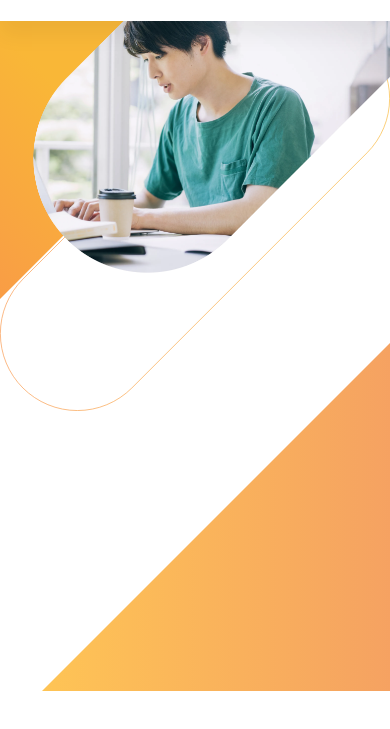
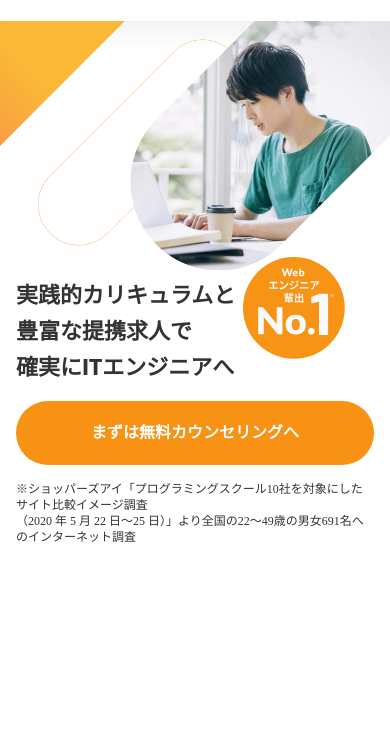
Before and after one commit to autumn-owo/potepan-practice-1, a plain HTML site: page index.html in a window 390 px wide. Shown: the part 49-778 px from the top of the page. Drawn offline with Linux system fonts and the light colour scheme.

Commit message:
完成_var1

```diff
--- a/css/style.css
+++ b/css/style.css
@@ -2,6 +2,7 @@
 body {
     font-family: "游ゴシック", YuGothic, "ヒラギノ角ゴ Pro W3", "Hiragino Kaku Gothic Pro", "メイリオ", Meiryo, "ＭＳ Ｐゴシック", "MS PGothic";
     color: #333333;
+    font-weight: 500;
 }
 
 .sp {
@@ -49,6 +50,10 @@
     display: block;
 }
 
+.nav-li:hover {
+    opacity: 0.8;
+}
+
 .nav-li-btn {
     color: #fff;
     font-size: 12px;
@@ -77,7 +82,7 @@
 /* ヒーローイメージ */
 .hero_img {
     position: relative;
-    height: 740px;
+    height: 739px;
 }
 
 .hero_img_ab {
@@ -94,10 +99,67 @@
     right: 0;
 }
 
+.hero_img_maru {
+    top: 84px;
+    left: -70px;
+}
+
 .hero_img_main {
     top: -70px;
     right: 0;
     width: 775px;
+}
+
+.hero_text_box {
+    position: relative;
+    max-width: 1040px;
+    padding-top: 219px;
+    margin-left: auto;
+    margin-right: auto;
+}
+
+.hero_text_re {
+    position: relative;
+    width: fit-content;
+}
+
+.hero_text_ab {
+    position: absolute;
+    top: -105px;
+    right: -150px;
+}
+
+.hero_text {
+    font-family: "Lato", sans-serif;
+    font-size: 42px;
+    font-weight: 800;
+    line-height: 63px;
+    margin-bottom: 16px;
+}
+
+.hero_btn {
+    align-items: center;
+    background-color: #F79214;
+    border-radius: 38px;
+    color: #fff;
+    cursor: pointer;
+    display: flex;
+    font-size: 16px;
+    font-weight: 700;
+    height: 64px;
+    justify-content: center;
+    text-decoration: none;
+    text-align: center;
+    margin-bottom: 16px;
+}
+
+.hero_btn:hover {
+    opacity: 0.8;
+}
+
+.comento {
+    font-size: 12px;
+    line-height: 16px;
 }
 
 /* 1080px以下で表示 */
@@ -134,10 +196,17 @@
     .hamburger span:last-child {
         top: 100%;
     }
+
+    /* ヒーローイメージ */
+    .hero_text_box {
+        max-width: none;
+        padding-left: 36px;
+        padding-right: 36px;
+    }
 }
 
-/* 768px以下で表示 */
-@media (max-width:768px) {
+/* 767px以下で表示 */
+@media (max-width:767px) {
 
     /* 全体 */
     .pc {
@@ -157,4 +226,39 @@
         margin: 0 16px;
     }
 
+    /* ヒーローイメージ */
+    .hero_img {
+        height: fit-content;
+    }
+
+    .hero_sp {
+        margin-bottom: 5px;
+    }
+
+    .hero_text_box {
+        padding-left: 16px;
+        padding-right: 16px;
+        padding-top: 0;
+        padding-bottom: 20px;
+    }
+
+    .hero_text {
+        font-size: 22px;
+        line-height: 36px;
+        position: relative;
+        width: fit-content;
+    }
+
+    .hero_text_ab {
+        height: 102px;
+        width: 102px;
+        top: -20px;
+        right: -110px;
+    }
+
+    .hero_sp {
+        display: block;
+        margin-bottom: 7px;
+
+    }
 }
--- a/index.html
+++ b/index.html
@@ -35,12 +35,12 @@
                 <!-- ナビリスト -->
                 <div class="nav-list">
                     <ul class="nav-ul">
-                        <li class="nav-li"><a href=""><span>CONTENT</span><span>学習内容</span></a></li>
-                        <li class="nav-li"><a href=""><span>INTERVIEW</span><span>受講者の声</span></a></li>
-                        <li class="nav-li"><a href=""><span>FAQ</span><span>よくある質問</span></a></li>
-                        <li class="nav-li"><a href=""><span>RECRUIT</span><span>採用企業へ</span></a></li>
-                        <li class="nav-li"><a href=""><span>U29</span><span>29歳以下の方へ</span></a></li>
-                        <li class="nav-li-btn"><a href="">無料カウンセリング</a></li>
+                        <li class="nav-li"><a href="#"><span>CONTENT</span><span>学習内容</span></a></li>
+                        <li class="nav-li"><a href="#"><span>INTERVIEW</span><span>受講生の声</span></a></li>
+                        <li class="nav-li"><a href="#"><span>FAQ</span><span>よくある質問</span></a></li>
+                        <li class="nav-li"><a href="#"><span>RECRUIT</span><span>採用企業様へ</span></a></li>
+                        <li class="nav-li"><a href="#"><span>U29</span><span>29歳以下の方へ</span></a></li>
+                        <li class="nav-li-btn"><a href="#">無料カウンセリング</a></li>
                     </ul>
 
                 </div>
@@ -57,10 +57,35 @@
     <main>
         <!-- ヒーローイメージ -->
         <section class="hero_img">
-            <img src="./img/left-rectangle.svg" alt="左三角" width="348" height="348"  class="hero_img_ab hero_img_left">
-            <img src="img/fill-rectangle.svg" alt="丸"class="hero_img_ab">
-            <img src="img/main-visual.webp" alt="人" width="775" class="hero_img_ab hero_img_main">
-        <img src="img/right-rectangle.svg" alt="右三角" width="348" height="348" class="hero_img_ab hero_img_right">
+            <!-- PC用イメージ -->
+            <div class="pc">
+                <img src="./img/left-rectangle.svg" alt="左三角" width="348" height="348"
+                    class="hero_img_ab hero_img_left">
+                <img src="img/fill-rectangle.svg" alt="丸" class="hero_img_ab hero_img_maru">
+                <img src="img/main-visual.webp" alt="人" width="775" class="hero_img_ab hero_img_main">
+                <img src="img/right-rectangle.svg" alt="右三角" width="348" height="348"
+                    class="hero_img_ab hero_img_right">
+            </div>
+            <!-- スマホ用イメージ -->
+            <div class="sp">
+                <img src="./img/whole-visual.webp" alt="sp人" class="hero_sp">
+            </div>
+            <div class="hero_text_box">
+                <div class="hero_text_re">
+                    <h2 class="hero_text">
+                        実践的カリキュラムと<br>
+                        豊富な提携求人で<br>
+                        確実にITエンジニアへ
+                        <img src="./img/badge.svg" alt="N1" class="hero_text_ab" width="204" height="204">
+                    </h2>
+
+                    <p class="hero_btn"><a href="#">まずは無料カウンセリングへ</a></p>
+                    <p class="comento">
+                        ※ショッパーズアイ「プログラミングスクール10社を対象にしたサイト比較イメージ調査<br>
+                        （2020 年 5 月 22 日～25 日）」より全国の22～49歳の男女691名へのインターネット調査
+                    </p>
+                </div>
+            </div>
         </section>
     </main>
 
```
